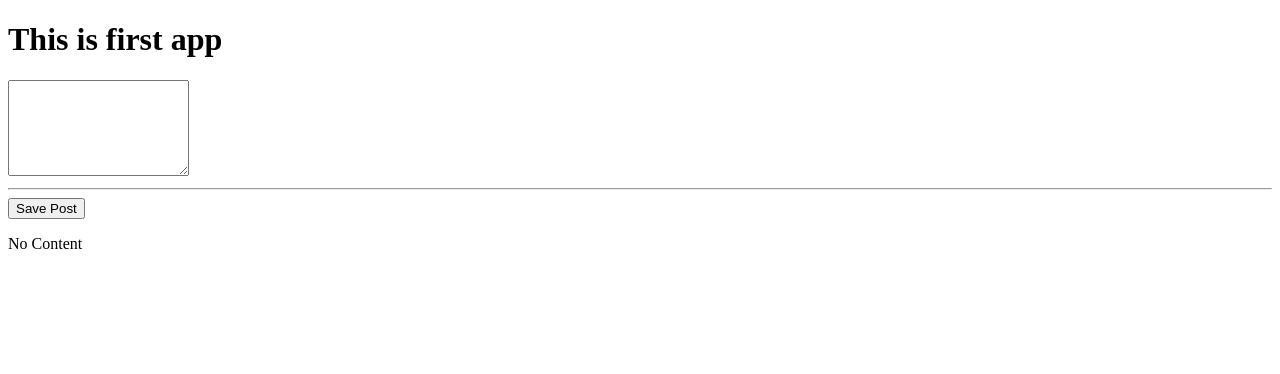
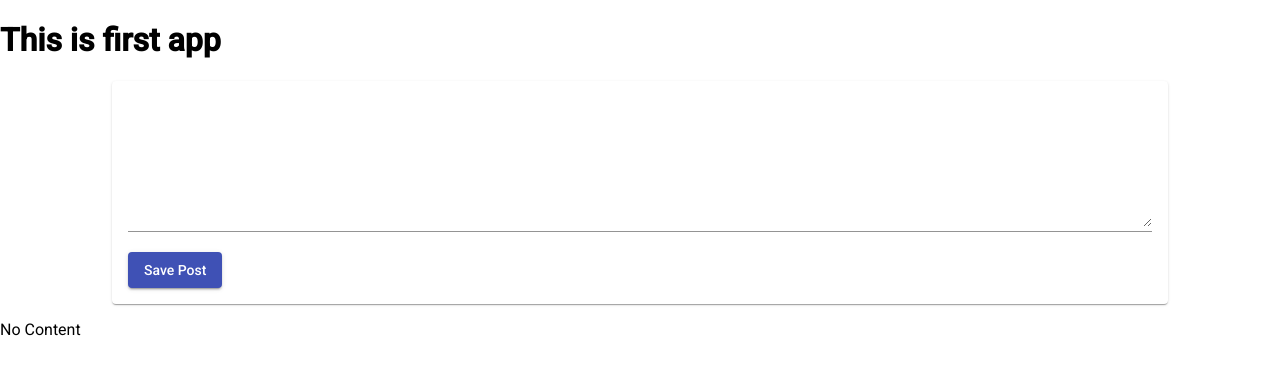
Before and after one commit to Rahulnsharma45/blogPostEditor, an Angular app: page / in a window 1280 px wide. Shown: the top 374 px of the page. Built offline with nearby package versions, Linux system fonts and the light colour scheme.

Commit message:
Adding angular material styling

```diff
--- a/angular.json
+++ b/angular.json
@@ -24,6 +24,7 @@
               "src/assets"
             ],
             "styles": [
+              "./node_modules/@angular/material/prebuilt-themes/indigo-pink.css",
               "src/styles.css"
             ],
             "scripts": []
@@ -88,6 +89,7 @@
               "src/assets"
             ],
             "styles": [
+              "./node_modules/@angular/material/prebuilt-themes/indigo-pink.css",
               "src/styles.css"
             ],
             "scripts": []
@@ -119,6 +121,7 @@
           }
         }
       }
-    }},
+    }
+  },
   "defaultProject": "mean-course"
 }
--- a/package.json
+++ b/package.json
@@ -12,10 +12,12 @@
   "private": true,
   "dependencies": {
     "@angular/animations": "~9.0.2",
+    "@angular/cdk": "^9.0.1",
     "@angular/common": "~9.0.2",
     "@angular/compiler": "~9.0.2",
     "@angular/core": "~9.0.2",
     "@angular/forms": "~9.0.2",
+    "@angular/material": "^9.0.1",
     "@angular/platform-browser": "~9.0.2",
     "@angular/platform-browser-dynamic": "~9.0.2",
     "@angular/router": "~9.0.2",
--- a/src/app/posts/post-create/post-create.component.css
+++ b/src/app/posts/post-create/post-create.component.css
@@ -0,0 +1,9 @@
+mat-card {
+  width: 80%;
+  margin: auto;
+}
+
+mat-form-field,
+textarea {
+  width: 100%;
+}
--- a/src/app/posts/post-create/post-create.component.html
+++ b/src/app/posts/post-create/post-create.component.html
@@ -1,4 +1,10 @@
-<textarea rows="6" [value]="newPost" [(ngModel)]="enteredValue"></textarea>
-<hr>
-<button (click)="onAddPost()">Save Post</button>
+<mat-card>
+  <mat-form-field>
+    <textarea matInput rows="6" [value]="newPost" [(ngModel)]="enteredValue"></textarea>
+  </mat-form-field>
+  <button
+  mat-raised-button
+  color="primary"
+  (click)="onAddPost()">Save Post</button>
+</mat-card>
 <p>{{ newPost }}</p>
--- a/src/index.html
+++ b/src/index.html
@@ -6,6 +6,8 @@
   <base href="/">
   <meta name="viewport" content="width=device-width, initial-scale=1">
   <link rel="icon" type="image/x-icon" href="favicon.ico">
+  <link href="https://fonts.googleapis.com/css?family=Roboto:300,400,500&display=swap" rel="stylesheet">
+  <link href="https://fonts.googleapis.com/icon?family=Material+Icons" rel="stylesheet">
 </head>
 <body>
   <app-root></app-root>
--- a/src/styles.css
+++ b/src/styles.css
@@ -1 +1,4 @@
 /* You can add global styles to this file, and also import other style files */
+
+html, body { height: 100%; }
+body { margin: 0; font-family: Roboto, "Helvetica Neue", sans-serif; }
```
Also changed, not shown: src/app/app.module.ts (+9 -1 lines), 1 other file (tests, documents, lock files or other folders).
